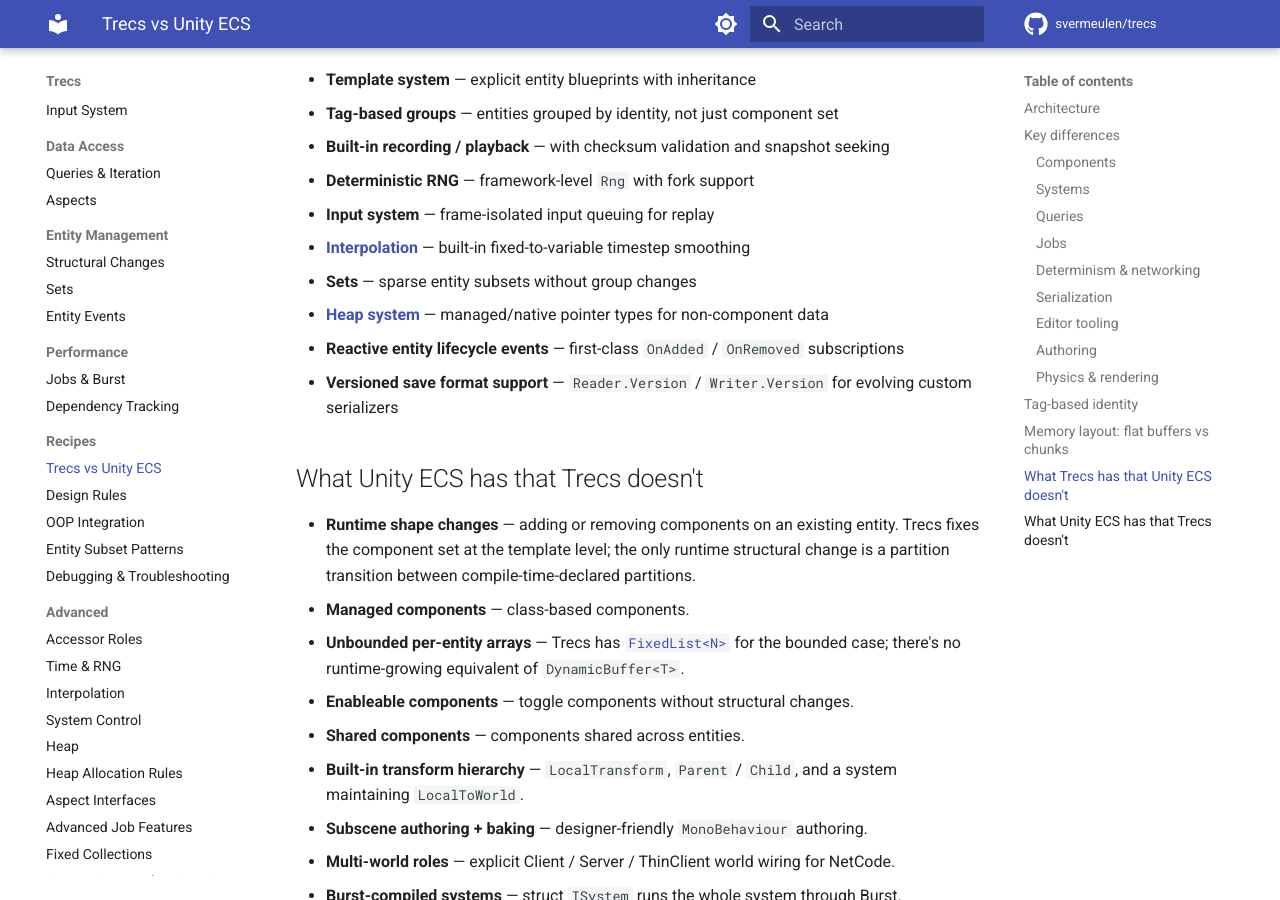
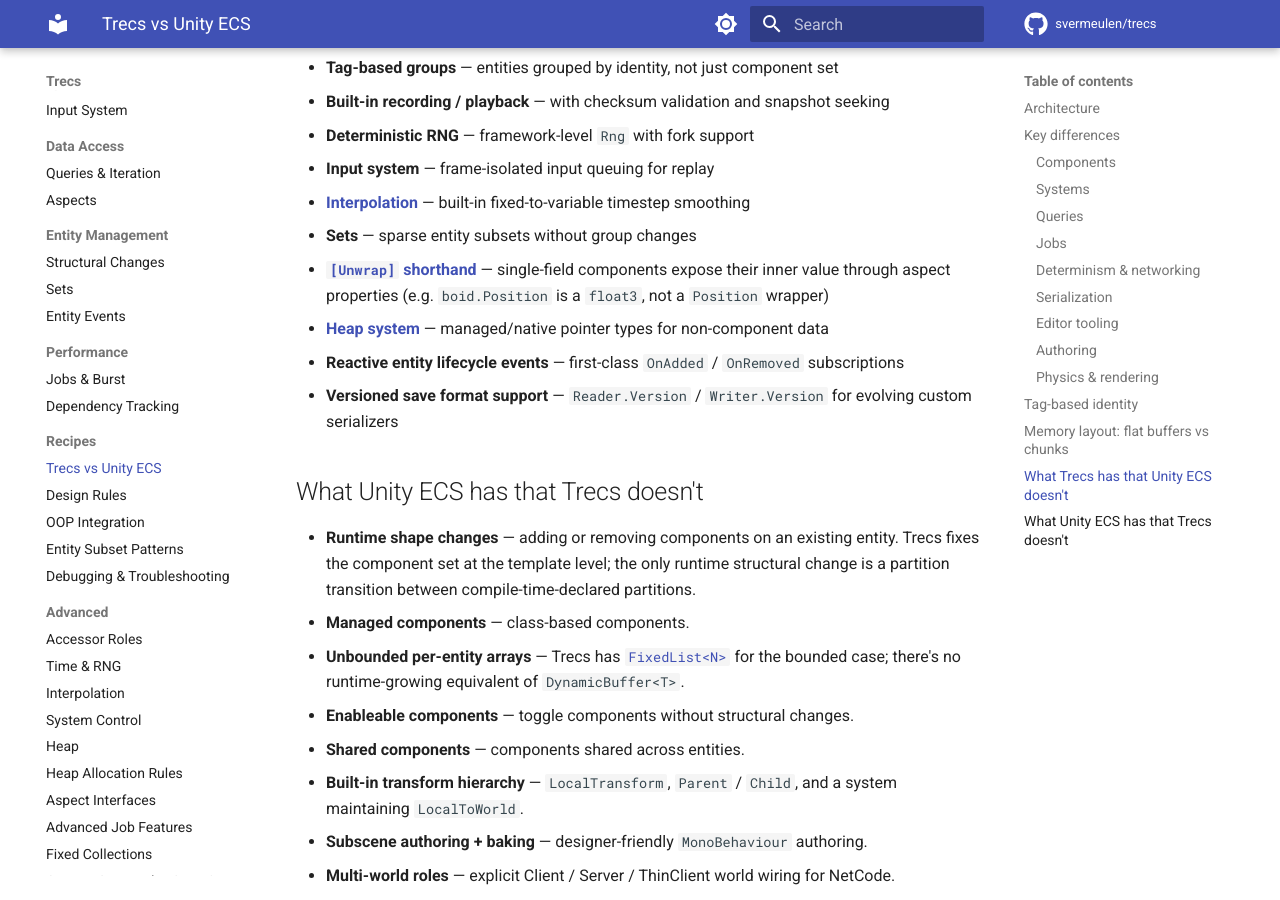
Before and after one commit to svermeulen/trecs, an MkDocs documentation site: the page built from docs/recipes/trecs-vs-unity-ecs.md, in a window 1280 px wide and 900 px high, scrolled down 6141 px. Built offline with MkDocs 1.6.1 and Material for MkDocs 9.7.7, drawn with Linux system fonts in a browser that asks for light colours; comment, search, counter and statistics services are not loaded; some of the changed text lies outside the part shown.

Commit message:
Docs: move [Unwrap] from Components table to 'What Trecs has' list
The row 'No equivalent | [Unwrap] for single-field components' was
awkward as a comparison row — the left cell didn't actually compare
anything. That kind of one-sided entry fits the 'What Trecs has
that Unity ECS doesn't' bullet list better. Moved it there with a
short description noting what [Unwrap] does (exposes the inner
value through aspect properties).

Co-Authored-By: Claude <noreply@anthropic.com>

```diff
--- a/docs/recipes/trecs-vs-unity-ecs.md
+++ b/docs/recipes/trecs-vs-unity-ecs.md
@@ -148,6 +147,7 @@ Neither layout is universally better — chunks shine when you have many small a
 - **Input system** — frame-isolated input queuing for replay
 - **[Interpolation](../advanced/interpolation.md)** — built-in fixed-to-variable timestep smoothing
 - **Sets** — sparse entity subsets without group changes
+- **[`[Unwrap]` shorthand](../core/components.md#the-unwrap-shorthand)** — single-field components expose their inner value through aspect properties (e.g. `boid.Position` is a `float3`, not a `Position` wrapper)
 - **[Heap system](../advanced/heap.md)** — managed/native pointer types for non-component data
 - **Reactive entity lifecycle events** — first-class `OnAdded` / `OnRemoved` subscriptions
 - **Versioned save format support** — `Reader.Version` / `Writer.Version` for evolving custom serializers
```
Also changed, not shown: other parts of docs/recipes/trecs-vs-unity-ecs.md (+0 -1 lines).
